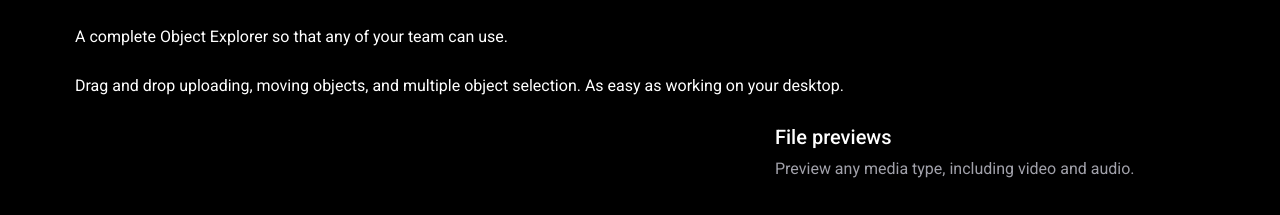
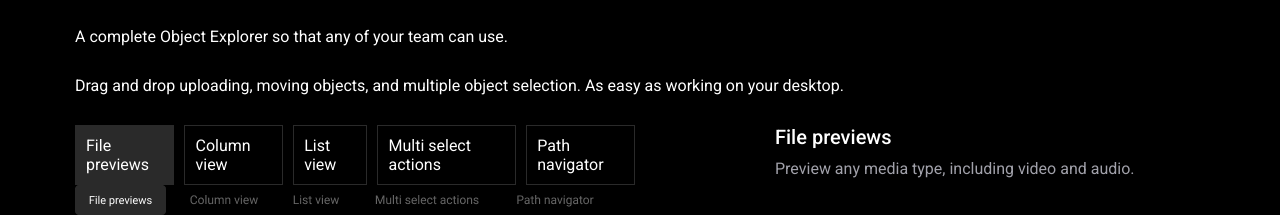
Before and after one commit to rspns1/supabase, a plain HTML site: page index.html in a window 1280 px wide. Shown: the part 1109-1324 px from the top of the page. Drawn offline with Linux system fonts and the light colour scheme.

Commit message:
Add files via upload

```diff
--- a/assets/css/style.css
+++ b/assets/css/style.css
@@ -458,3 +458,41 @@ span {
     color: #a1a1aa;
     font-size: 20px;
 }
+
+/* js */
+
+.btns{
+    display: flex;
+    gap: 10px;
+}
+
+.btn{
+    padding: 10px;
+    border: 1px solid #2A2A2A;
+    color: #fff;
+    border-radius: 0px;
+    font-size: 10x;
+}
+
+.btn.active{
+    background-color: #2A2A2A;
+    color: white;
+    font-size: 10x;
+}
+
+.info{
+    display: none;
+    }
+
+.info.active{
+    display: block;
+}
+
+
+.text{
+    display: none;
+    }
+
+.text.active{
+    display: block;
+}
```
